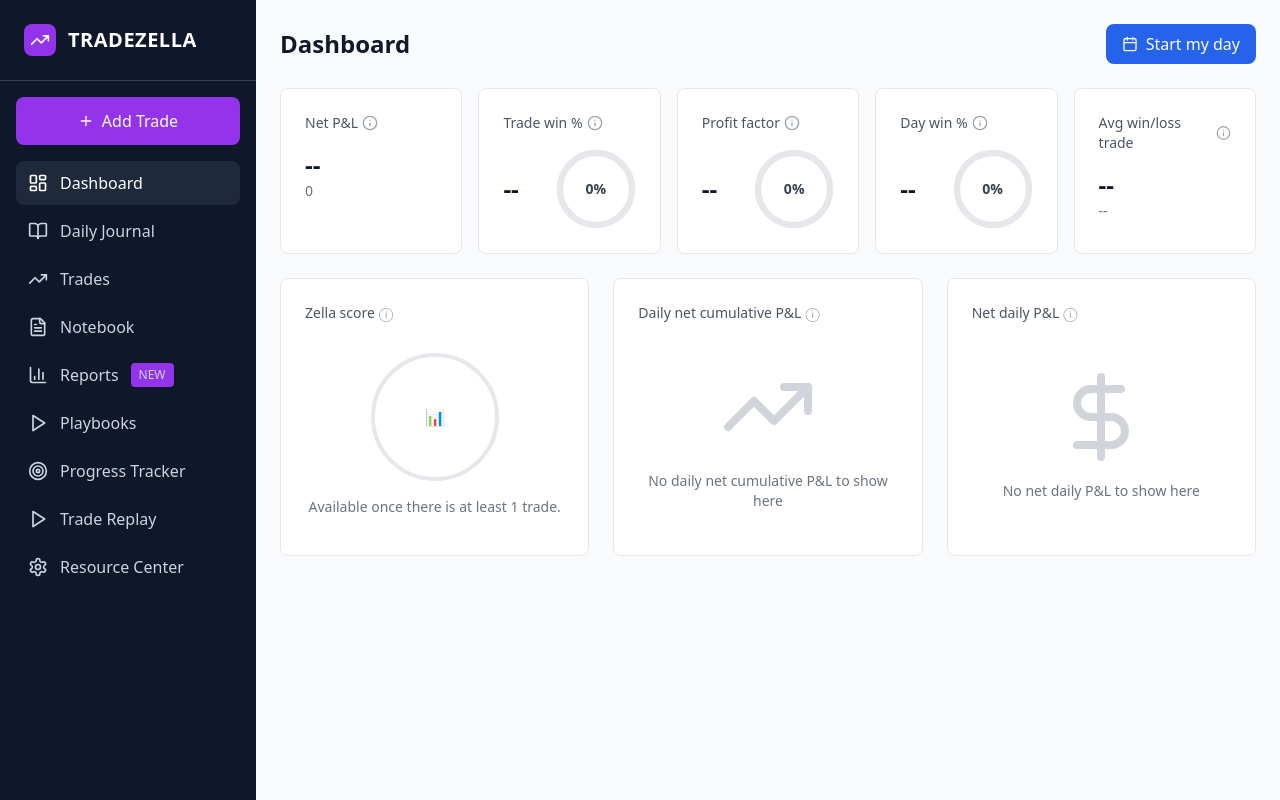
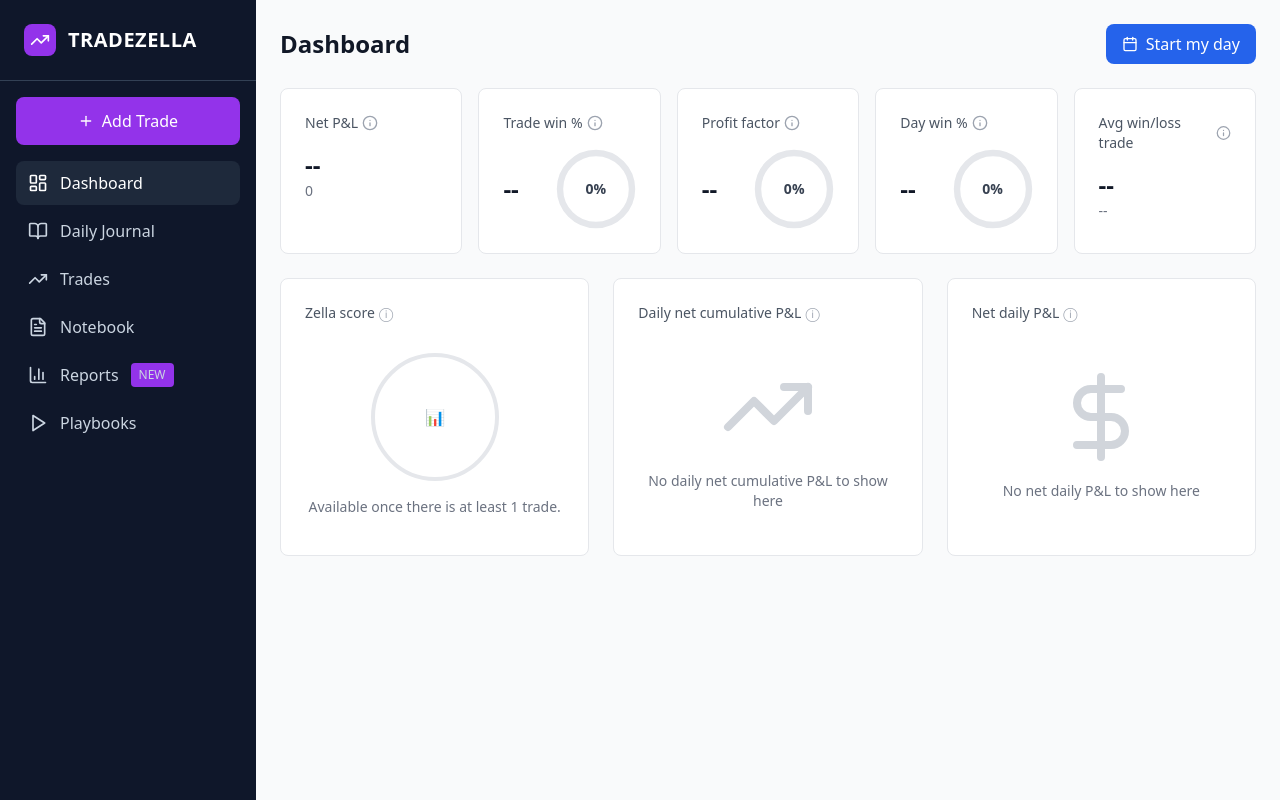
Before and after one commit to riccorohl/trading-journal, a React (Vite) app: page / in a window 1280 px wide. Built offline with nearby package versions, Linux system fonts and the light colour scheme.

Commit message:
Remove unwanted features
Remove resource center, trade replay and progress tracker from the application.

```diff
--- a/src/components/Sidebar.tsx
+++ b/src/components/Sidebar.tsx
@@ -7,8 +7,6 @@ import {
   FileText,
   BarChart3,
   Play,
-  Target,
-  Settings,
   Plus
 } from 'lucide-react';
 import { cn } from '@/lib/utils';
@@ -25,9 +23,6 @@ const menuItems = [
   { id: 'notebook', label: 'Notebook', icon: FileText },
   { id: 'reports', label: 'Reports', icon: BarChart3 },
   { id: 'playbooks', label: 'Playbooks', icon: Play },
-  { id: 'tracker', label: 'Progress Tracker', icon: Target },
-  { id: 'replay', label: 'Trade Replay', icon: Play },
-  { id: 'resources', label: 'Resource Center', icon: Settings },
 ];
 
 const Sidebar: React.FC<SidebarProps> = ({ currentPage, onPageChange }) => {
```
